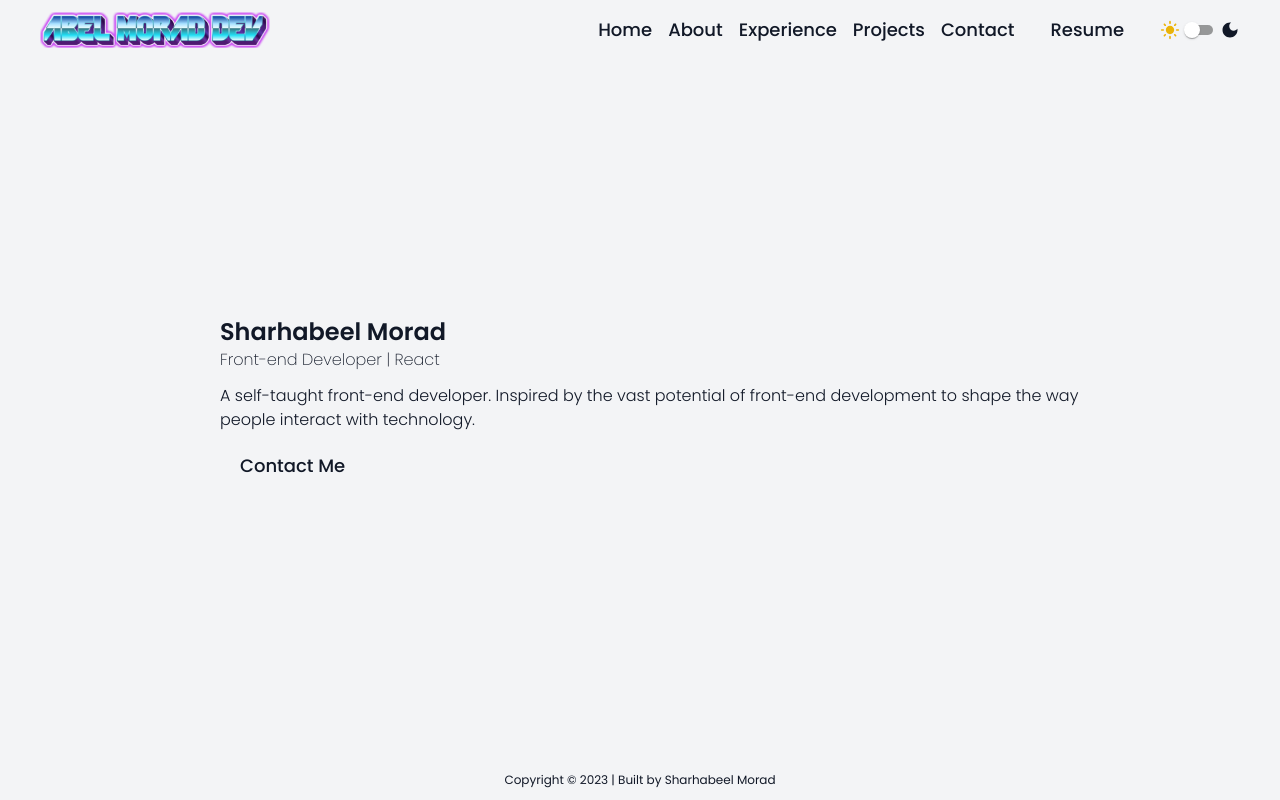
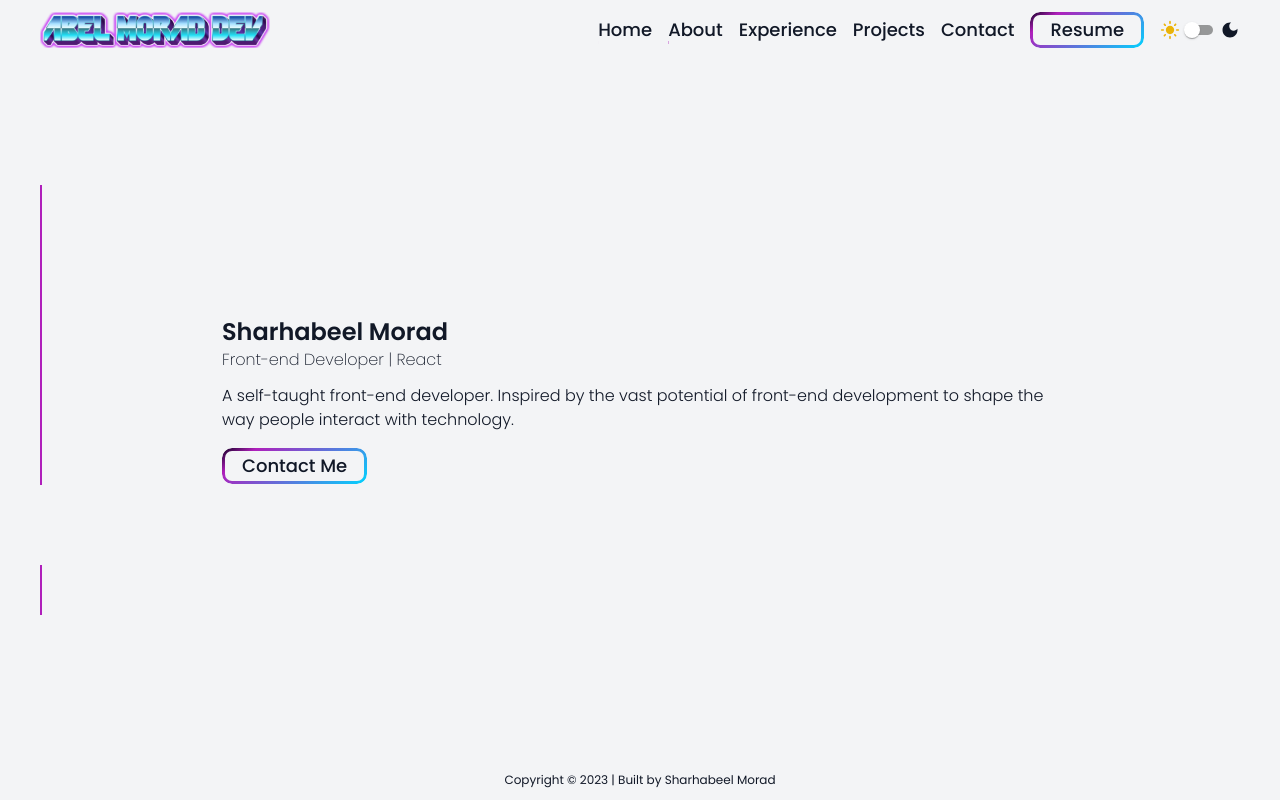
Before and after one commit to abelmorad/abel-morad, a React (Vite) app: page / in a window 1280 px wide. Built offline with nearby package versions, Linux system fonts and the light colour scheme.

Commit message:
Style: added custom styles

```diff
--- a/src/index.css
+++ b/src/index.css
@@ -2,8 +2,68 @@
 @tailwind components;
 @tailwind utilities;
 
-
 * {
-  font-family: 'Poppins', sans-serif;
+  font-family: "Poppins", sans-serif;
   transition: 0.1s;
 }
+/* border style */
+.vaporwave-border {
+  position: relative;
+}
+.vaporwave-border::before {
+  content: "";
+  position: absolute;
+  inset: 0;
+  border-radius: 10px;
+  padding: 3px;
+  background: linear-gradient(
+    144deg,
+    rgba(20, 0, 36, 1) 0%,
+    rgba(175, 31, 187, 1) 18%,
+    rgba(0, 212, 255, 1) 100%
+  );
+  -webkit-mask: linear-gradient(#fff 0 0) content-box, linear-gradient(#fff 0 0);
+  -webkit-mask-composite: xor;
+  mask-composite: exclude;
+}
+
+/* link underline when hovered */
+.underline-link {
+  display: block;
+  position: relative;
+  overflow: hidden;
+}
+.underline-link::after {
+  content: "";
+  position: absolute;
+  bottom: 0;
+  left: 0;
+  width: 100%;
+  height: 0.15em;
+  background-color: #af1fbb;
+  opacity: 0;
+  transition: opacity 300ms, transform 300ms;
+
+  opacity: 1;
+  transform: translate3d(-100%, 0, 0);
+}
+.underline-link:hover::after,
+.underline-link:focus::after {
+  opacity: 1;
+  transform: translate3d(0, 0, 0);
+}
+
+.aside::before {
+  content: "";
+  width: 2px;
+  height: 300px;
+  background-color: #af1fbb;
+  place-self: center;
+}
+.aside::after {
+  content: "";
+  width: 2px;
+  height: 50px;
+  background-color: #af1fbb;
+  place-self: center;
+}
```
